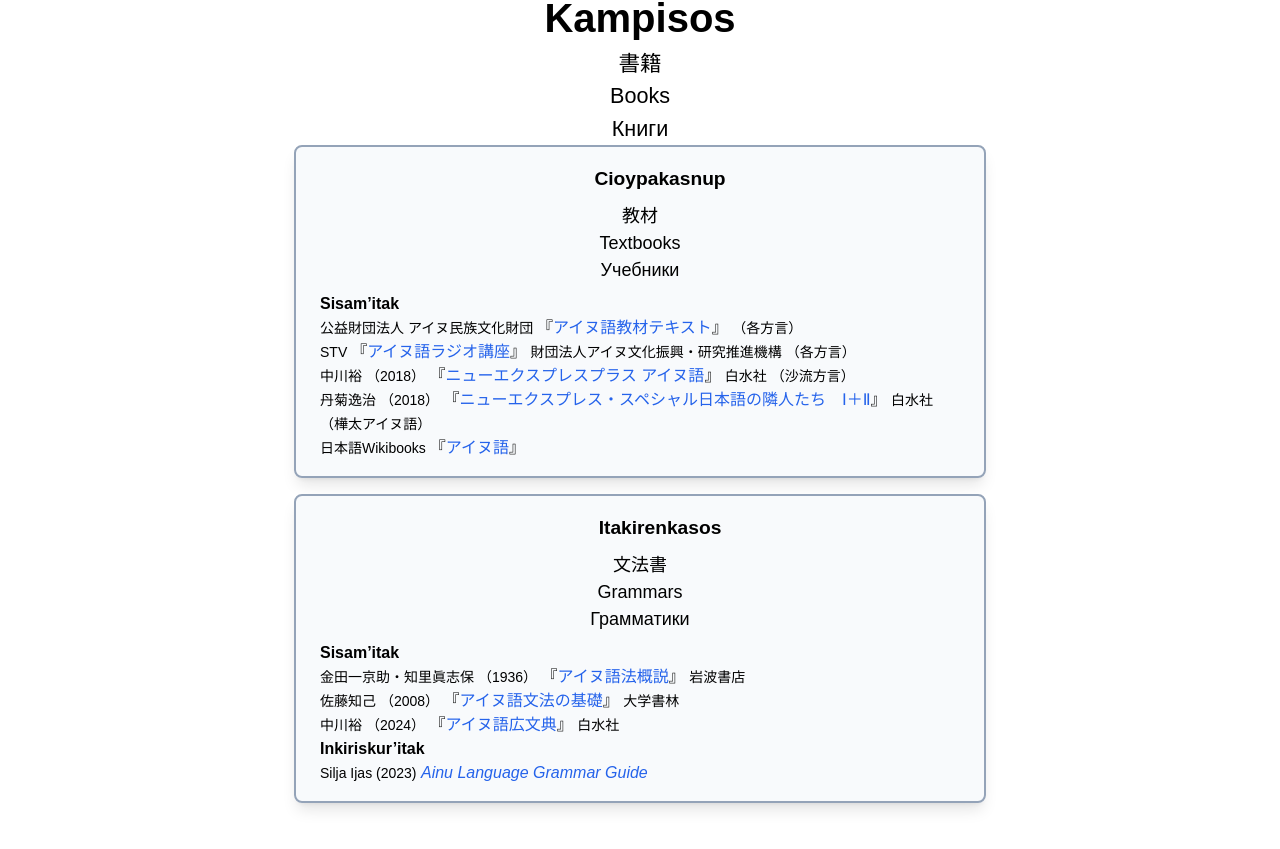
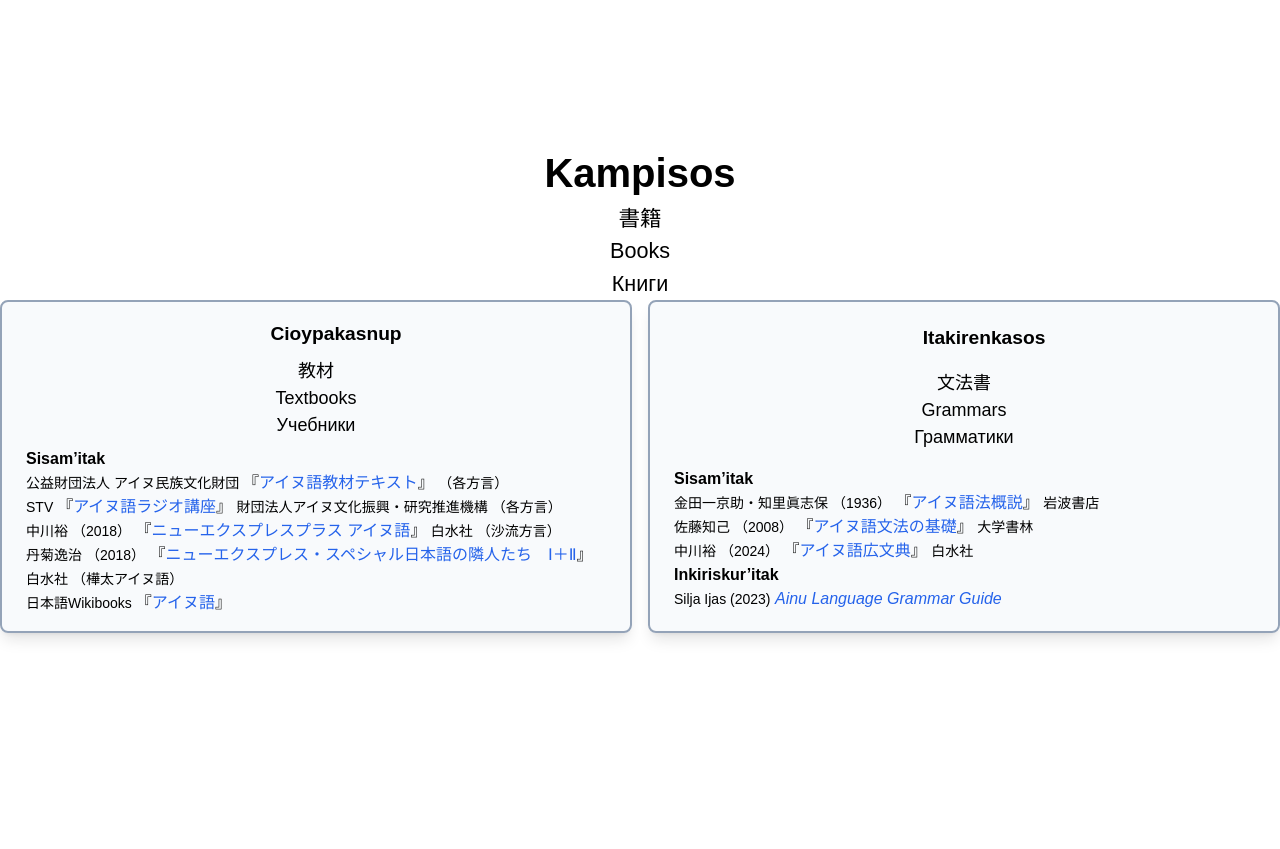
Before and after one commit to mkpoli/ainu, a SvelteKit app: page / in a window 1280 px wide. Shown: the part 4012-4861 px from the top of the page. Built offline with nearby package versions, Linux system fonts and the light colour scheme; some icons are missing.

Commit message:
Make two column for large screen

```diff
--- a/src/routes/+page.svelte
+++ b/src/routes/+page.svelte
@@ -179,7 +179,7 @@
 			<span lang="en">Books</span>
 			<span lang="ru">Книги</span>
 		</div>
-		<div class="grid grid-cols-1 gap-4">
+		<div class="grid grid-cols-1 gap-4 lg:grid-cols-2">
 			{#snippet card(
 				Icon: Component,
 				title: {
```
